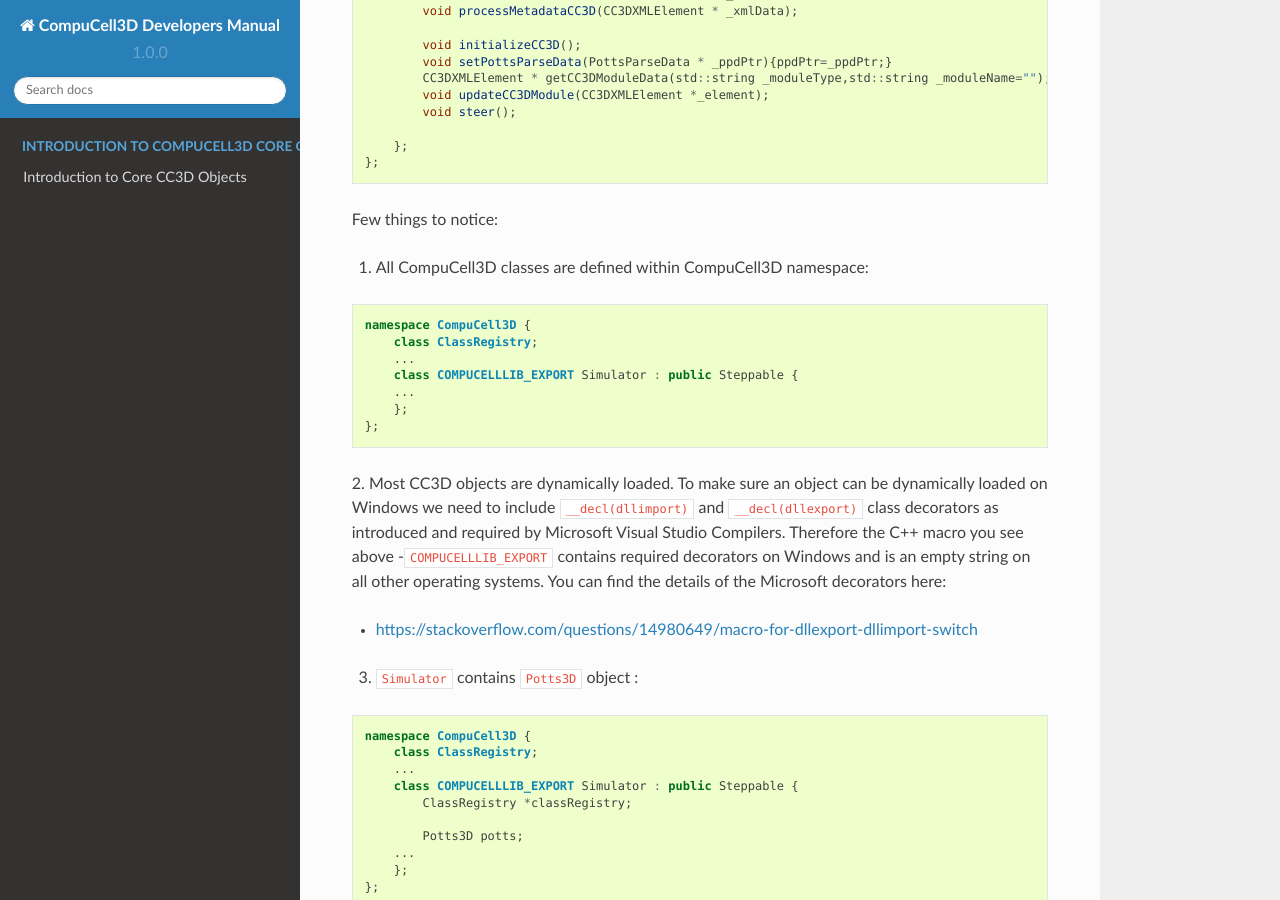
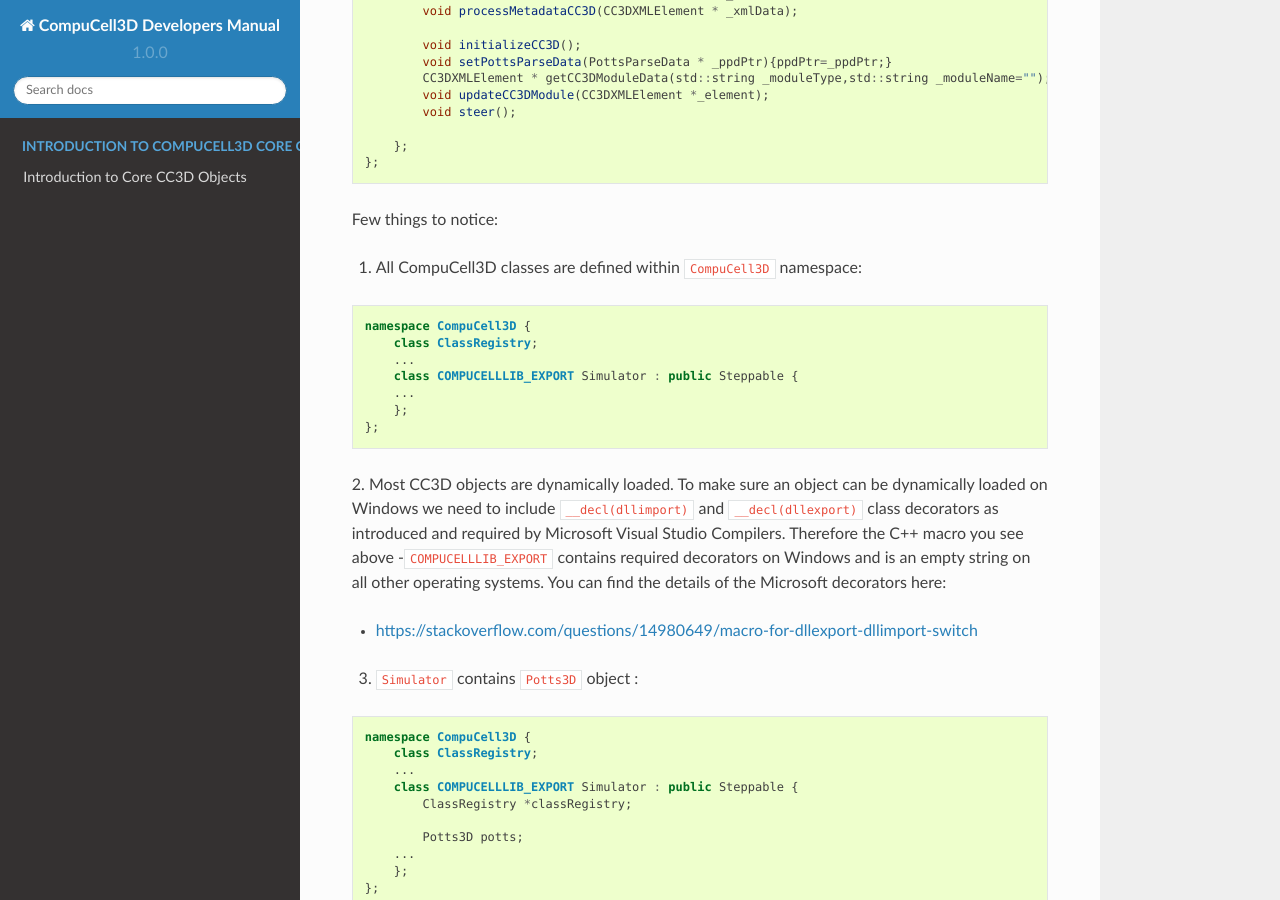
Before and after one commit to CompuCell3D/CompuCell3DDevelopersManual, a Sphinx documentation site: the page built from docs/simulator.rst, in a window 1280 px wide and 900 px high, scrolled down 2273 px. Built offline with Sphinx 7.4.7 and the Read the Docs theme 2.0.0, drawn with Linux system fonts in a browser that asks for light colours.

Commit message:
added more material to existing sections

```diff
--- a/docs/simulator.rst
+++ b/docs/simulator.rst
@@ -136,7 +136,7 @@ simulations
 
 Few things to notice:
 
-1. All CompuCell3D classes are defined within CompuCell3D namespace:
+1. All CompuCell3D classes are defined within ``CompuCell3D`` namespace:
 
 .. code-block:: cpp
 
```
